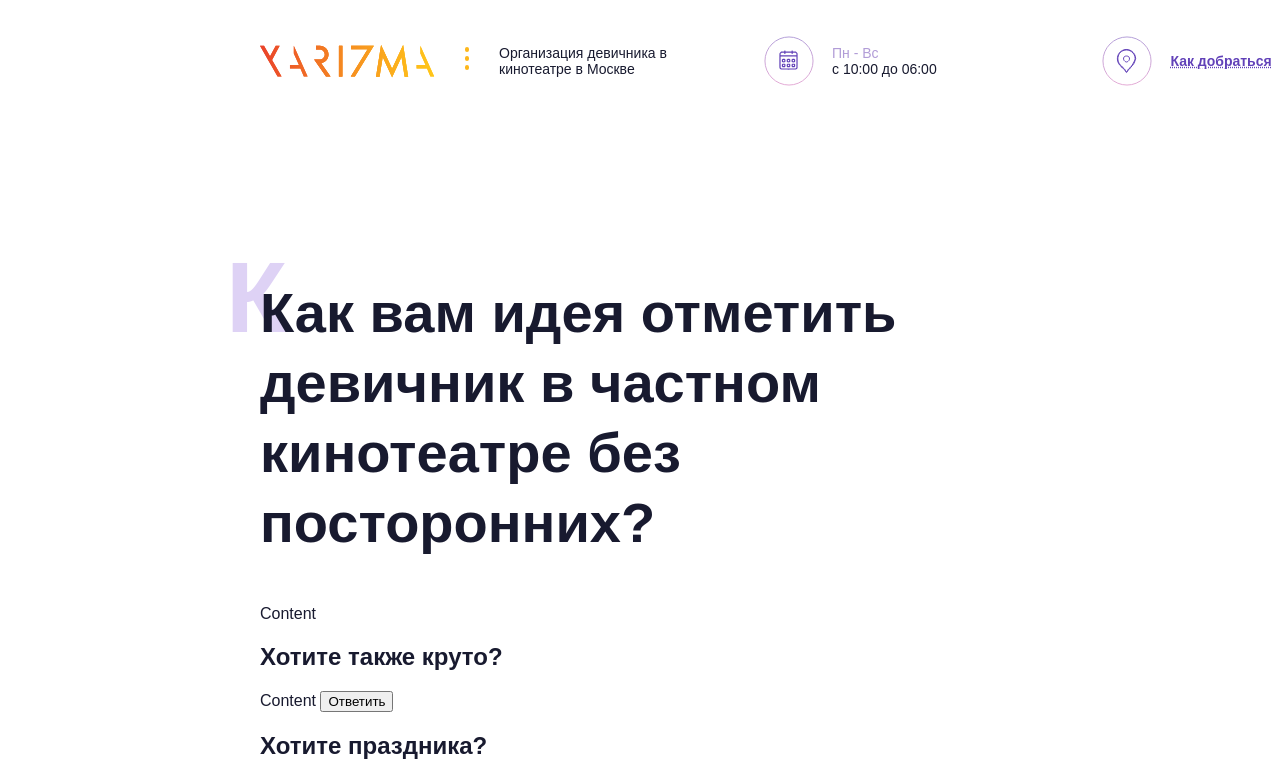
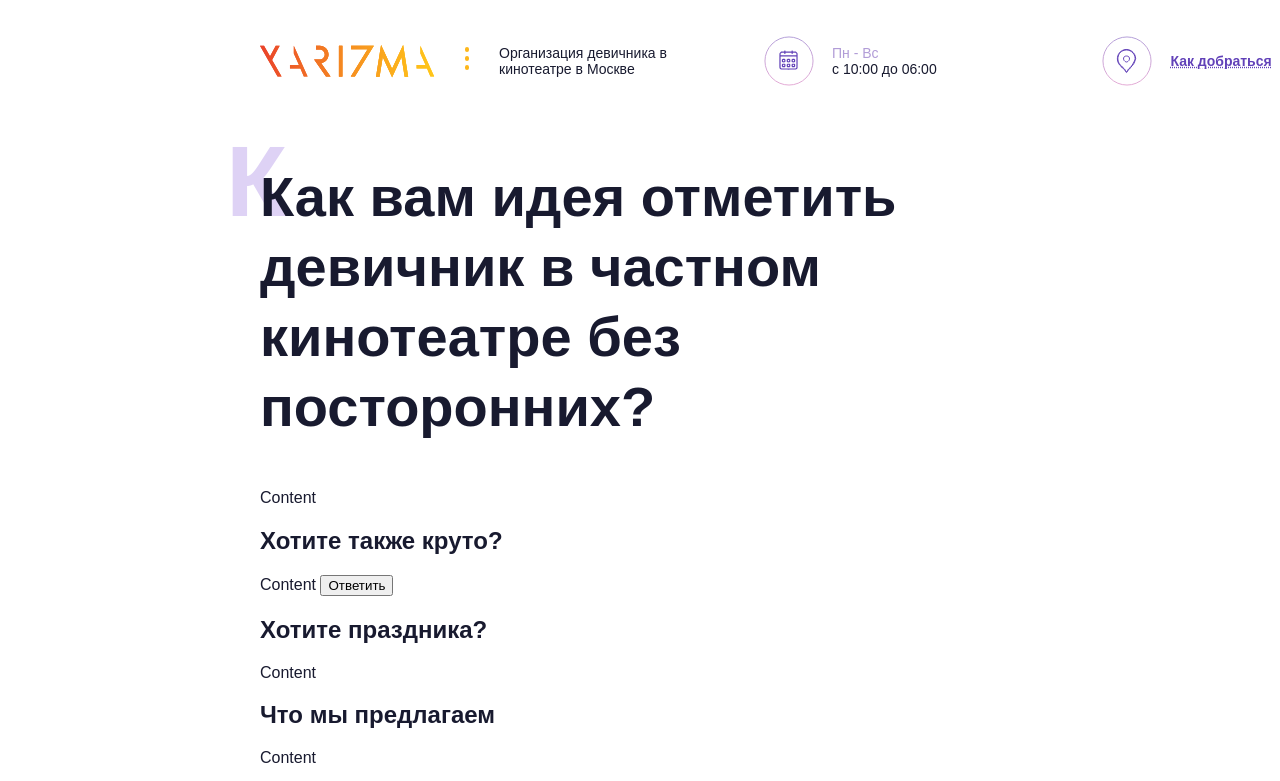
Before and after one commit to TatyanaDudchenko/party-landing-page, a plain HTML site: page index.html in a window 1280 px wide. Shown: the top 781 px of the page. Drawn offline with Linux system fonts and the light colour scheme.

Commit message:
Style: unnecessary padding removed from content

```diff
--- a/layout.css
+++ b/layout.css
@@ -123,7 +123,7 @@
 
 .content {
     background-color: #ffffff;
-    padding: 116px 260px 0;
+    padding: 0 260px;
 }
 
 .section-title {
```
